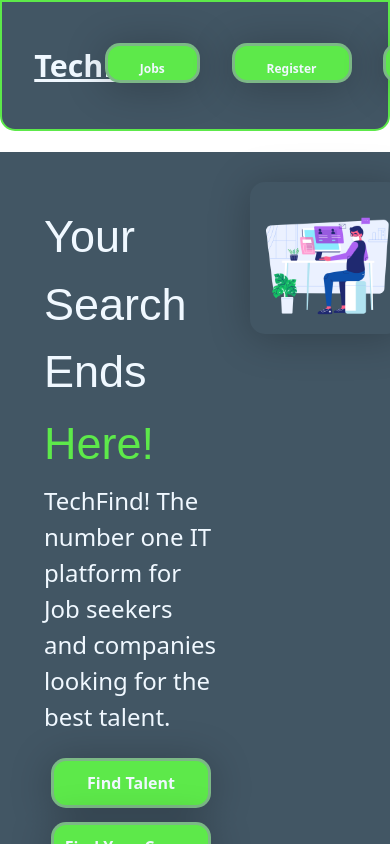
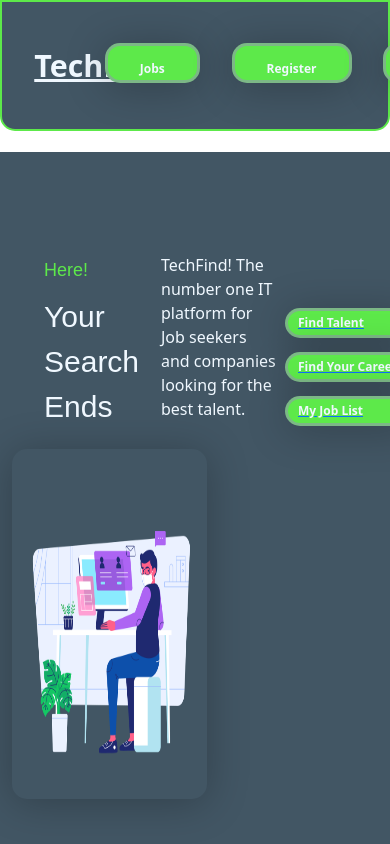
Before and after one commit to BJB-Team/TechFind-Frontend, a React (Create React App) app: page / in a window 390 px wide. Built offline with nearby package versions, Linux system fonts and the light colour scheme; no server answers.

Commit message:
More styling (#65)
* updates

* more styling

Co-authored-by: Ben Aitcheson <benaitcheson@hotmail.com>

```diff
--- a/src/components/Home.js
+++ b/src/components/Home.js
@@ -2,6 +2,10 @@ import React from "react";
 import { Link } from "react-router-dom";
 import { useGlobalState } from "../utils/stateContext";
 import HomeImage from '../Assets/HomeImage.png';
+import {
+  InnerContainer, RightSection,ButtonContainer, HomeButton,
+  MainContainer, HomeHeader1, HomeHeader2, Paragraph
+} from '../styles/General'
 
 
 const Home = () => {
@@ -10,21 +14,21 @@ const Home = () => {
 
   return (
 
-  <div className="containerh">
-    <div className="jumbotron">
-    <div className="header">Your Search Ends</div>
-    <div className="header1">Here!</div>
-    <p>TechFind! The number one IT platform for Job seekers and companies looking for the best talent.</p>
+  <MainContainer>
+    <InnerContainer>
+    <HomeHeader1>Your Search Ends</HomeHeader1>
+    <HomeHeader2>Here!</HomeHeader2>
+    <Paragraph>TechFind! The number one IT platform for Job seekers and companies looking for the best talent.</Paragraph>
 
     {/* If the user isn't logged in should display both  */}
     {/* If the user is logged in as a job seekers they should only be able to see 'Find Your Career!' */}
     {/* If the user is logged in as a company they should only be able to see 'Find Talent!' */}
 
     {/* If the user is  logged it will take them to job creation else goes to sign up first*/}
-
+    <ButtonContainer>
     {seeker == "false" && loggedInUser ?
       <>
-        <Link to = "/create-job" > <button className="homebutton">Find Talent</button> </Link>
+        <Link to = "/create-job" > <HomeButton>Find Talent</HomeButton> </Link>
       </>
       :
       <>
@@ -35,49 +39,34 @@ const Home = () => {
     <>
 
     </>
-    :
+          :
+
     <>
-      <Link to = "/companysignup" > <button className="homebutton">Find Talent</button> </Link>
+      <Link to = "/companysignup" > <HomeButton>Find Talent</HomeButton> </Link>
     </>
   }
 
 
     {/*Takes the user to the job listing page doesn't matter if they are logged in or not*/}
-    <Link to = "/job-listings" > <button className="homebutton">Find Your Career</button></Link>
+    <Link to = "/job-listings" > <HomeButton>Find Your Career</HomeButton></Link>
 
-    <Link to = "/company-job-list" > <button className="homebutton">My Job List</button></Link>
+        <Link to="/company-job-list" > <HomeButton>My Job List</HomeButton></Link>
 
-    </div>
+        </ButtonContainer>
 
-    <div className="rightSection">
+    </InnerContainer>
+
+    <RightSection>
     <img src={HomeImage} />
-    </div>
+    </RightSection>
 
-  </div>
+  </MainContainer>
 
   );
 };
 
 
-//styles
-// const Container = styled.div`
-//   display: flex;
-//   height: 90vh;
-//   align-items: center;
-//   justify-content: center;
-//   @media only screen and (max-width: 960px) {
-//     flex-direction: column-reverse;
-//     width: 100%;
-//     // height: 100%;
-//     margin: 3rem 2rem;
-//   }
-//   @media only screen and (max-width: 768px) {
-//     flex-direction: column-reverse;
-//     width: 80%;
-//     // height: 100%;
-//     margin: 1rem 2rem;
-//   }
-// `;
+
 
 
 export default Home;
--- a/src/components/JobList.js
+++ b/src/components/JobList.js
@@ -2,6 +2,7 @@ import React from 'react'
 import { Link } from 'react-router-dom'
 import { useGlobalState } from '../utils/stateContext'
 import { ListingContainer, Heading, CardContainer, Cards } from '../styles/Listings'
+import {ProfileLabel} from '../styles/Profile'
 
 
 // import Pagination from 'react-bootstrap/Pagination'
@@ -30,23 +31,26 @@ const DisplayJobs = () =>{
     <ListingContainer>
       <Heading>Jobs</Heading>
       <CardContainer>
-      <Cards>
+
 
       {/* Render list of jobs */}
       {jobListings.map((listing, index)=>
       [
-        <div className="list-group">
+          <div className="list-group">
+          <Cards>
           <Link to = {`/listing/${listing.id}`} className="list-group-item list-group-item-action flex-column align-items-start">
             <div className="d-flex w-100 justify-content-between">
               <h5 className="mb-1">{ listing.title }  { idChecker(listing.job_type_id,jobType) } { idChecker(listing.job_level_id, jobLevel) }</h5>
               <h5> Salary: $ { listing.price }</h5>
             </div>
-            <p className="mb-1">{ listing.description }</p>
+            <ProfileLabel>{ listing.description }</ProfileLabel>
           </Link>
+           </Cards>
+
         </div>
       ]
       )}
-      </Cards>
+
       </CardContainer>
 
       {/* Pagination for Job List */}
--- a/src/components/Navigation.js
+++ b/src/components/Navigation.js
@@ -47,10 +47,10 @@ const Navigation = () => {
                   )
                   :
                   <>
-                    {seeker === "false" ? (
-                      <div >
+                    {seeker === "false" ?(
+                      <>
                       <li className="navbutton">
-                        <Link className="nav-link-button" to ="/show-applied">Applied</Link>
+                       <Link className="nav-link-button" to ="/show-applied">Applied</Link>
                       </li>
                       <li className="navbutton">
                         <Link className="nav-link-button" to ="/create-job">Create Job</Link>
@@ -58,8 +58,9 @@ const Navigation = () => {
                       <li className="navbutton">
                         <Link className="nav-link-button" to ="/company-profile">Profile</Link>
                       </li>
-                      </div>
-                    ):
+                      </>
+                    )
+                      :
                     <>
                     </>
                     }
--- a/src/index.css
+++ b/src/index.css
@@ -136,6 +136,7 @@ body,html,.App,.container, #root {
   height: 100%;
   background:#425664;
 
+
 }
 
 /* Style for the aside */
@@ -205,24 +206,26 @@ body,html,.App,.container, #root {
   margin: 0.3rem 0;
   color: #5de94a;
 
-  /* @media only screen and (max-width: 960px) {
+  @media only screen and (max-width: 960px) {
     font-size: 20px;
     text-align: left;
   }
   @media only screen and (max-width: 768px) {
     font-size: 18px;
-    text-align: left; */
+    text-align: left;
+  }
 }
 
 p {
   font-size: 24px;
   max-width: 550px;
   margin: .8rem 0;
-  color:aliceblue
-  /* @media only screen and (max-width: 960px) {
+  color:aliceblue;
+
+  @media only screen and (max-width: 960px) {
     font-size: 16px;
     text-align: left;
-  } */
+  }
 }
 
 .homebutton {
--- /dev/null
+++ b/src/styles/General.js
@@ -0,0 +1,160 @@
+import styled from "styled-components";
+
+// Home css
+
+export const MainContainer = styled.div`
+  width: 100%;
+  height: 100%;
+  padding-top: 1.90em;
+  display: flex;
+  flex-wrap: wrap;
+  /* flex: scroll; */
+  /* flex-direction: column;  */
+
+  justify-content: space-evenly;
+  /* align-content:center;  */
+  position: fixed;
+
+  @media screen and (max-width: 960px) {
+    width: 50%;
+    height: 50%;
+    display: flex;
+    flex-direction; column;
+    justify-content: flex-start;
+    flex-wrap: wrap;
+   }
+`;
+
+export const InnerContainer = styled.div`
+  max-width: 100%;
+  margin-top: 80px;
+  /*display: flex;*/
+  flex-direction: column;
+  /* height: 90vh; */
+  /* align-items: center;  */
+  /* justify-content: center; */
+    /* flex:1;   */
+  /* position: Absolute; */
+
+  @media screen and (max-width: 960px) {
+
+    width: 80%;
+    height: 80%;
+    // margin: 3rem 2rem;
+    display: flex;
+    justify-content: flex-start;
+    flex-wrap: wrap;
+   }
+ @media screen and (max-width: 768px) {
+  flex-direction: column-reverse;
+  width: 60%;
+  height: 60%;
+  margin: 1rem 2rem;
+ }
+`;
+
+
+export const HomeHeader1 = styled.div`
+  font-size: 45px;
+  font-family: "Fira Sans", sans-serif;
+  margin: 0.3rem 0;
+  color:aliceblue;
+
+  @media only screen and (max-width: 960px) {
+    font-size: 24px;
+    text-align: left;
+    color:aliceblue;
+  }
+  @media only screen and (max-width: 768px) {
+    font-size: 30px;
+    text-align: left;
+`;
+
+export const HomeHeader2 = styled.div`
+  font-size: 45px;
+  font-family: "Fira Sans", sans-serif;
+  margin: 0.3rem 0;
+  color: #5de94a;
+
+  @media only screen and (max-width: 960px) {
+    font-size: 24px;
+    text-align: left;
+  }
+  @media only screen and (max-width: 768px) {
+    font-size: 18px;
+    text-align: left;
+  }
+
+`;
+
+
+export const Paragraph = styled.div`
+  font-size: 24px;
+  max-width: 550px;
+  margin: .8rem 0;
+  color:aliceblue;
+
+  @media only screen and (max-width: 960px) {
+    font-size: 16px;
+    text-align: left;
+
+  }
+`;
+
+export const ButtonContainer = styled.div`
+    display: flex;
+    flex-wrap: wrap;
+`;
+
+export const HomeButton = styled.div`
+  display: flex;
+  flex-direction: row;
+  justify-content: flex-start;
+  align-items: center;
+  padding: 10px 10px;
+
+  position: relative;
+  width: 160px;
+  height: 50px;
+  margin: 7px;
+  font-weight: bold;
+  color: aliceblue;
+
+  background: #5de94a;
+  box-shadow: 0px 4px 40px rgba(0, 0, 0, 0.25);
+  border-radius: 15px;
+  border: 3px solid #b5f5;
+  :hover {
+       background:rgb(77, 93, 107);
+       font-weight: bold;
+       color:aliceblue;
+  }
+@media only screen and (max-width: 960px) {
+    position: relative;
+    width: 130px;
+    height: 30px;
+    margin: 7px;
+    font-weight: bold;
+    font-size: 12px;
+    color: aliceblue;
+  }
+
+
+`;
+
+
+
+export const RightSection = styled.div`
+  margin-bottom: 3rem;
+    width: 450px;
+    height:450px;
+
+  display: flex;
+  @media screen and (max-width: 960px) {
+    margin-bottom: 1rem;
+    width: 350px;
+    height:350px;
+
+
+  }
+`;
--- a/src/styles/Listings.js
+++ b/src/styles/Listings.js
@@ -25,14 +25,14 @@ export const CardContainer = styled.div`
   box-shadow: 3px 3px 3px 3px rgba(0, 0, 0, 0.4);
   display: flex;
   flex-wrap: wrap;
-  justify-content: center;
+  justify-content: flex-start;
   align-content: flex-start;
 
 `;
 
 export const Cards = styled.div`
   margin: 30px;
-  height: 250px;
+//   height: 220px;
   width: 250px;
   box-shadow: 0px 4px 40px rgba(0, 0, 0, 0.25);
   border-radius: 5px;
```
